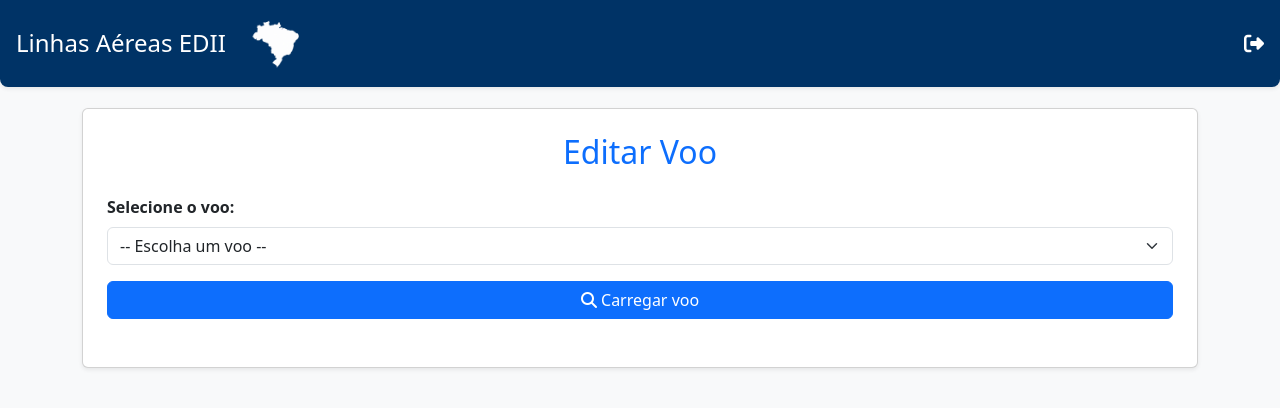
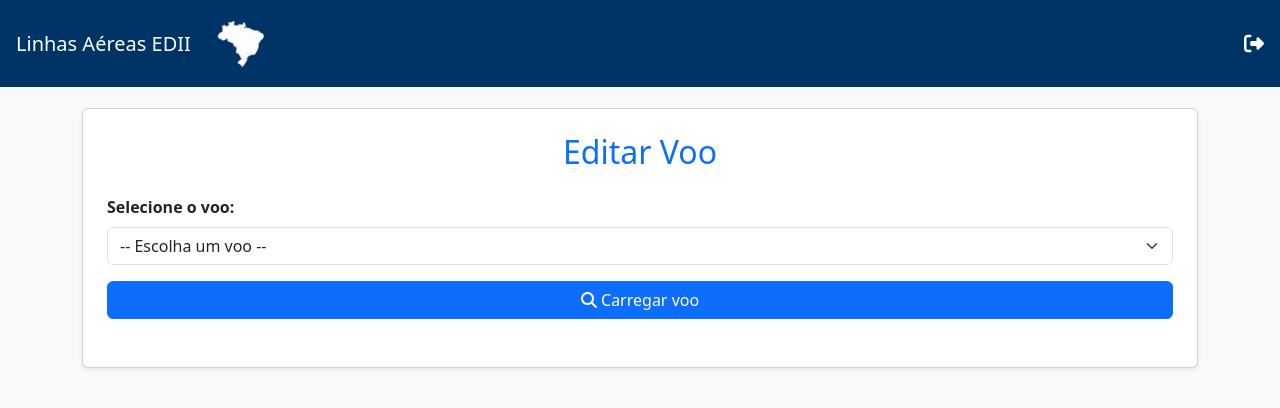
Before and after one commit to Kessia-Silva/Sistema_de_Vendas_de_Passagens-Linhas_Aereas-EDII, a Flask app: page /editar_voo in a window 1280 px wide. Shown: the top 408 px of the page. Run offline with Flask 3, Linux system fonts and the light colour scheme.

Commit message:
atualizado navbar

```diff
--- a/templates/editar_voo.html
+++ b/templates/editar_voo.html
@@ -13,10 +13,9 @@
   <body class="bg-light">
 
     <!-- Navbar -->
-    <header class="Navbar d-flex justify-content-between align-items-center p-3 text-white rounded-bottom-3 shadow-sm"
-        style="background-color: #003366;">
+      <header class="Navbar d-flex justify-content-between align-items-center p-3">
       <div class="logo-container d-flex align-items-center">
-        <h1 class="logo-text me-2 h4 mb-0">Linhas Aéreas EDII</h1>
+        <h1 class="logo-text me-2">Linhas Aéreas EDII</h1>
         <img src="static/img/bandeiraDoBrasil.png" alt="Mapa Brasil" height="40">
       </div>
 
@@ -25,6 +24,7 @@
         <i class="fas fa-right-from-bracket fa-lg" style="color: white;"></i>
     </a>
     </div>
+
     </header>
 
     <!-- Conteúdo principal -->
--- a/templates/home.html
+++ b/templates/home.html
@@ -19,7 +19,7 @@
    <!-- Navbar -->
 <header class="Navbar d-flex justify-content-between align-items-center p-3">
     <div class="logo-container d-flex align-items-center">
-      <h1 class = "logo-text"> <a href="{{ url_for('home') }}"> Linhas Aéreas EDII </a></h1>
+      <h1 class = "logo-text"> Linhas Aéreas EDII </h1>
         <img src="static/img/bandeiraDoBrasil.png" alt="Mapa Brasil" height="40">
     </div>
 
@@ -59,7 +59,7 @@
             <div class="carousel-caption">
               <h1>Explore o mundo com a Linhas Aéreas EDII</h1>
               <p class="opacity-75">Encontre voos para destinos incríveis, com conforto, segurança e praticidade. Sua próxima aventura começa aqui.</p>
-              <p><a class="btn btn-lg btn-primary" href="{{ url_for('reserva') }}">Ver voos disponíveis</a></p>
+              <p><a class="btn btn-lg btn-primary" href="/login_user">Faça seu login</a></p>
             </div>
 
           </div>
@@ -83,7 +83,7 @@
             <div class="carousel-caption text-end">
               <h1>Experiência e tecnologia a bordo</h1>
               <p>Nossas aeronaves contam com tecnologia de ponta e atendimento de qualidade. Viaje com tranquilidade e chegue ao seu destino com estilo.</p>
-              <p><a class="btn btn-lg btn-primary" href="#">Saiba mais</a></p>
+              <p><a class="btn btn-lg btn-primary" href="/login_user">Faça seu login</a></p>
             </div>
           </div>
         </div>
--- a/templates/remover_voo.html
+++ b/templates/remover_voo.html
@@ -13,10 +13,9 @@
   <body class="bg-light">
 
     <!-- Navbar -->
-    <header class="Navbar d-flex justify-content-between align-items-center p-3 text-white rounded-bottom-3 shadow-sm"
-        style="background-color: #003366;">
+      <header class="Navbar d-flex justify-content-between align-items-center p-3">
       <div class="logo-container d-flex align-items-center">
-        <h1 class="logo-text me-2 h4 mb-0">Linhas Aéreas EDII</h1>
+        <h1 class="logo-text me-2">Linhas Aéreas EDII</h1>
         <img src="static/img/bandeiraDoBrasil.png" alt="Mapa Brasil" height="40">
       </div>
 
@@ -25,7 +24,6 @@
         <i class="fas fa-right-from-bracket fa-lg" style="color: white;"></i>
     </a>
     </div>
-
     </header>
 
     <!-- Conteúdo principal -->
```
Also changed, not shown: templates/gerenciar_usuario.html (+3 -4 lines).
